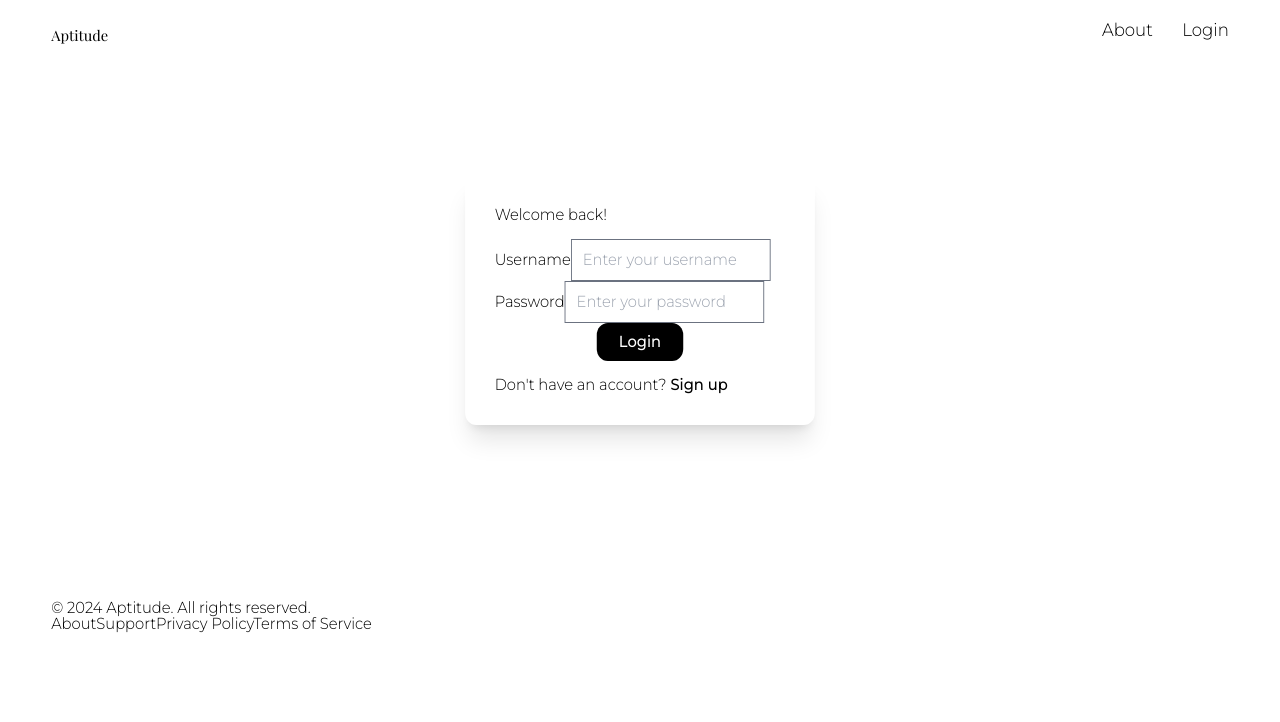
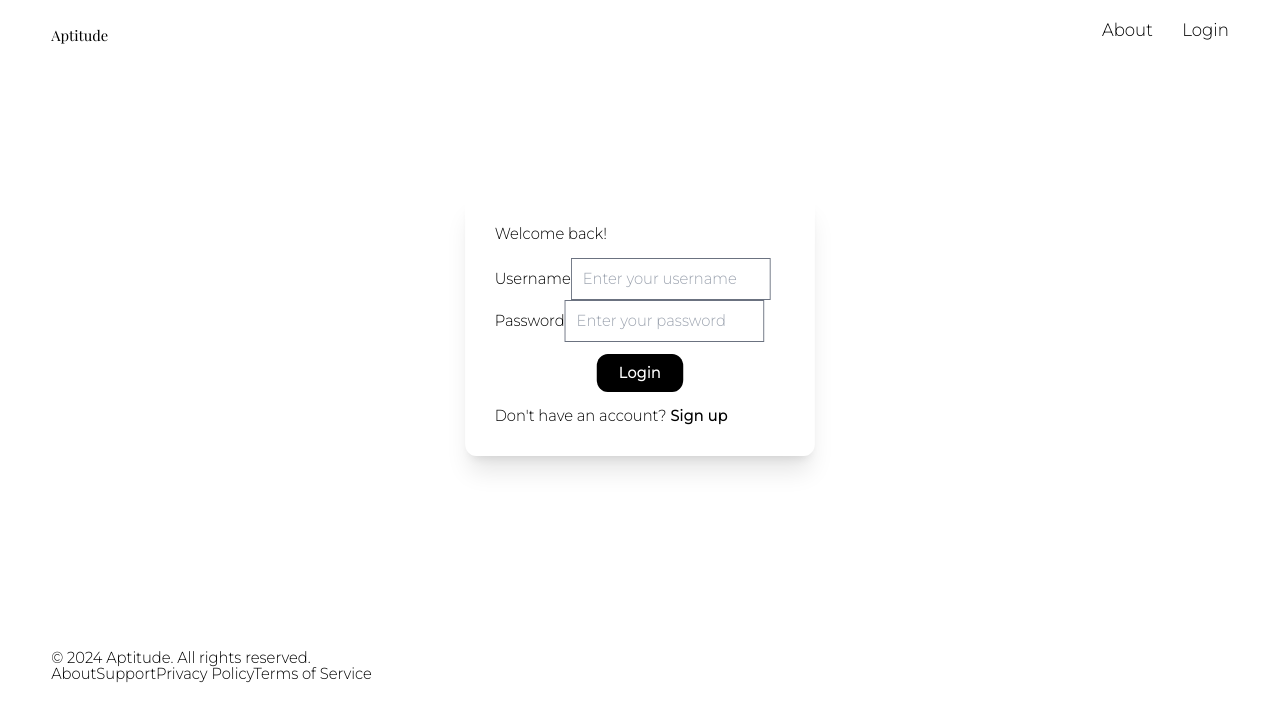
Before and after one commit to gcbel/aptitude, a React (Vite) app in the folder client/: page /login in a window 1280 px wide. Shown: the top 722 px of the page. Built offline with nearby package versions, Linux system fonts and the light colour scheme; a web font is replaced by a local one; what ldrs would draw is missing.

Commit message:
fix: protect against dropdown nav on non logged in user

```diff
--- a/client/src/components/Nav/Nav.jsx
+++ b/client/src/components/Nav/Nav.jsx
@@ -46,7 +46,7 @@ export default function Nav() {
               </p>
             </div>
           )}
-          {openProfileNav && (
+          {Auth.isLoggedIn() && openProfileNav && (
             <div id="profile-dropdown">
               <Link
                 to="/profile"
--- a/client/src/pages/Login.jsx
+++ b/client/src/pages/Login.jsx
@@ -129,10 +129,7 @@ export default function Login() {
           {isLogin ? (
             <p className="med-text" id="choose-signup">
               Don't have an account?
-              <span className="" onClick={() => setIsLogin(false)}>
-                {" "}
-                Sign up
-              </span>
+              <span onClick={() => setIsLogin(false)}> Sign up</span>
             </p>
           ) : (
             <p className="med-text" id="choose-login">
--- a/client/src/styles/login.css
+++ b/client/src/styles/login.css
@@ -26,11 +26,11 @@
   }
 
   .login-label {
-    @apply flex flex-col gap-1 w-full mb-5;
+    @apply flex flex-col gap-1 w-full;
   }
 
   .login-input {
-    @apply w-full px-3 border border-zinc-300 rounded-xl focus:border-zinc-400 focus:bg-white;
+    @apply w-full px-3 border border-zinc-300 rounded-xl focus:border-zinc-400 focus:bg-white mb-2;
   }
 
   #submit-div {
@@ -38,7 +38,7 @@
   }
 
   #submit {
-    @apply px-6 py-[11px] rounded-xl text-white bg-black font-medium;
+    @apply px-6 py-[11px] mt-3 rounded-xl text-white bg-black font-medium;
   }
 
   #choose-signup span,
@@ -48,6 +48,6 @@
 }
 
 #login-page {
-  min-height: calc(100vh - 200px);
+  min-height: calc(100vh - 150px);
   margin: 0 auto;
 }
```
